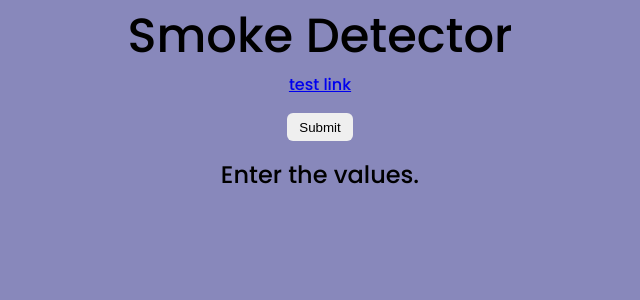
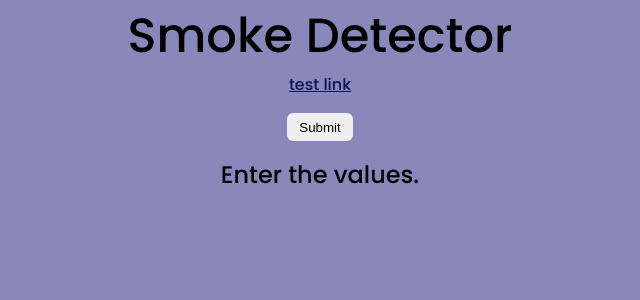
Before and after one commit to AnujPanthri/mlops-zoomcamp-final-project, a Flask app: page / in a window 1280 px wide. Shown: the top 300 px of the page, without its empty margins (320-960 px from the left). Run offline with Flask 3, Linux system fonts and the light colour scheme; parts of the project's set-up code (start-up, migrations or seed data) failed here and were passed over; some libraries are stand-ins or nearby versions.

Commit message:
updated make script

```diff
--- a/deployment/static/style.css
+++ b/deployment/static/style.css
@@ -21,6 +21,10 @@ body{
 input{
     border: none;
     outline: none;
+}
+
+a{
+    color:#115;
 }
 
 header{
@@ -64,7 +68,3 @@ main{
 footer{
     margin-bottom: 0.5em;
 }
-
-footer>a{
-    color:#115;
-}
```
Also changed, not shown: README.md, 1 other file.
